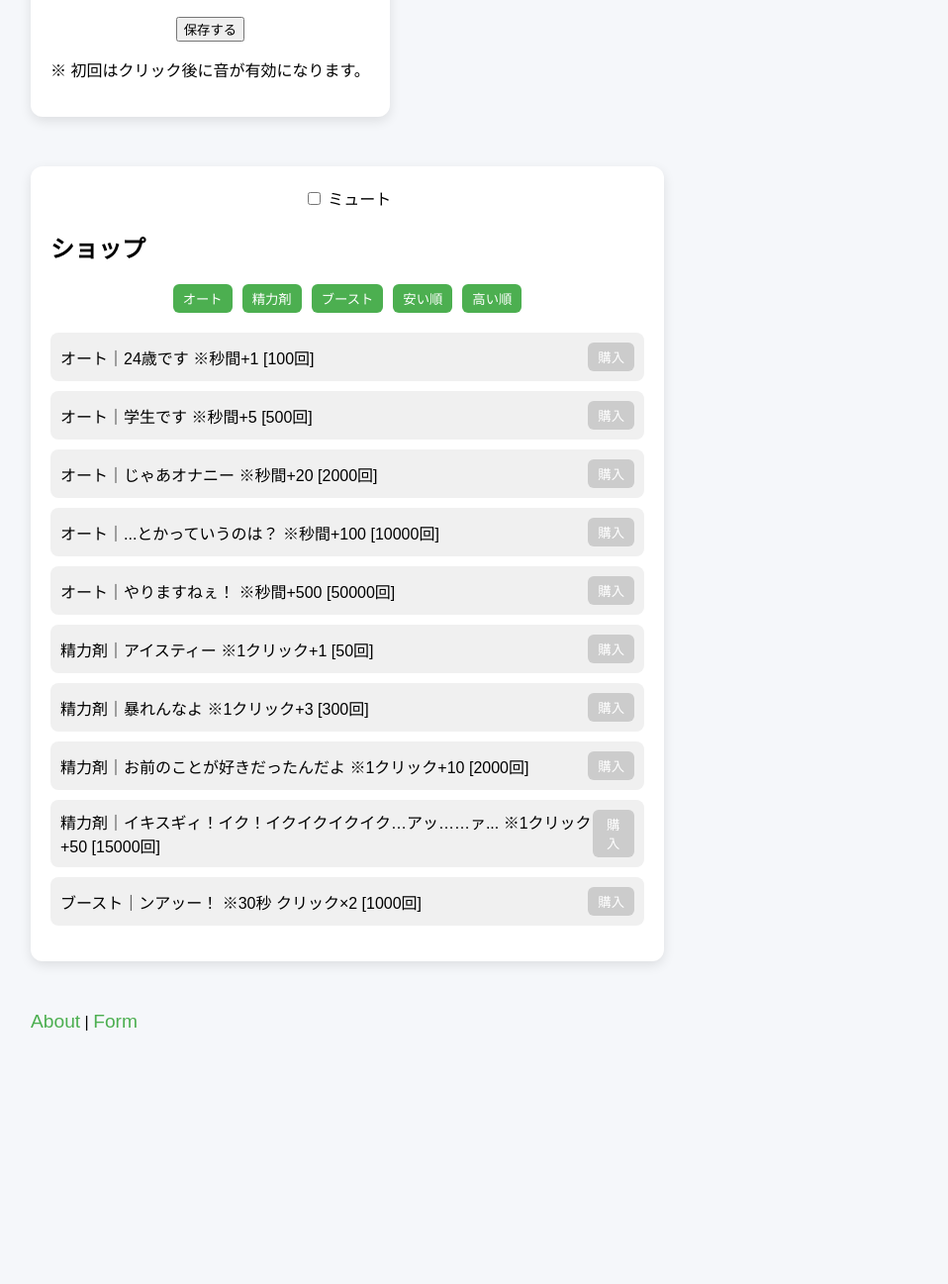
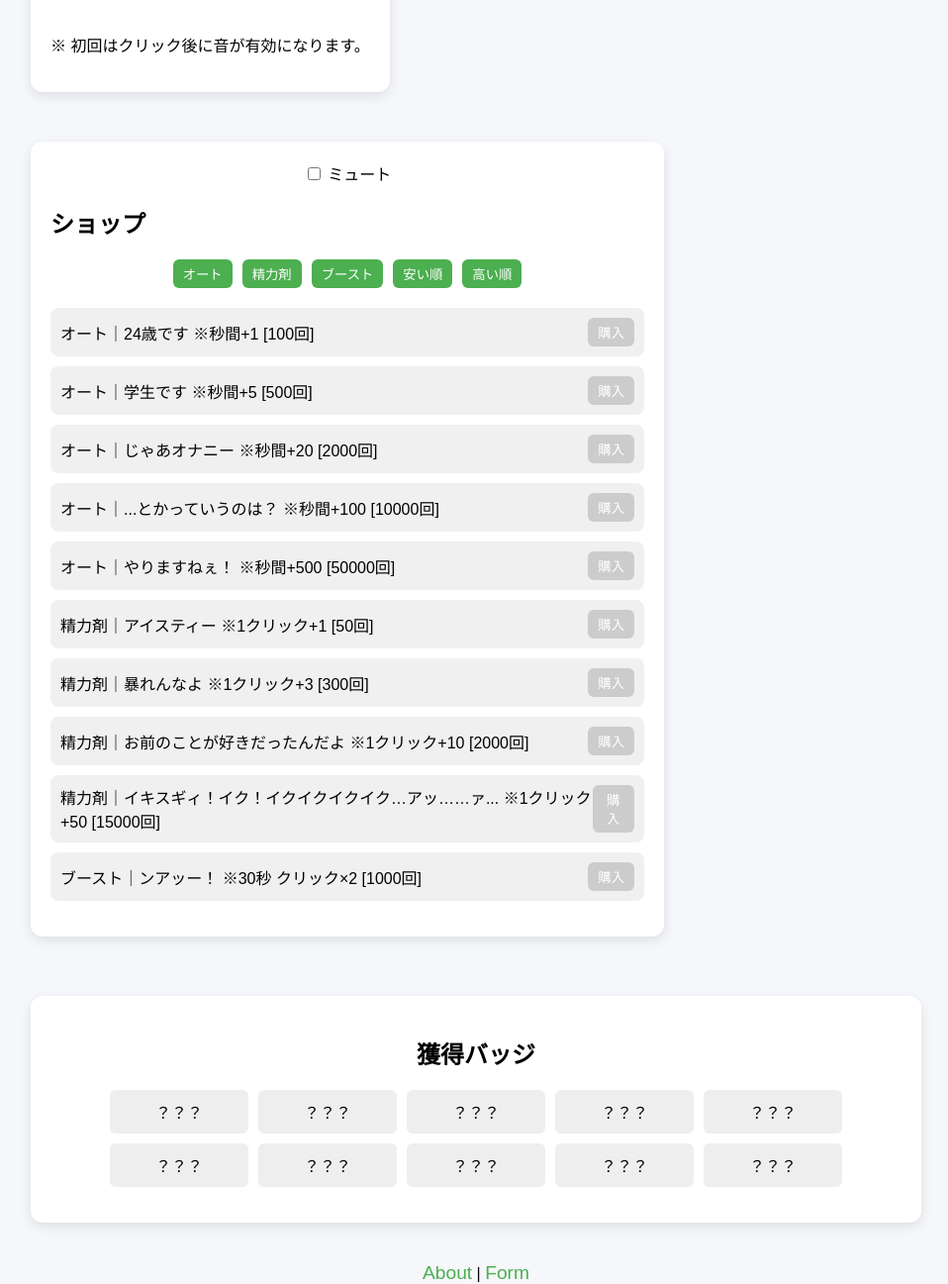
Before and after one commit to yajurenda/main, a plain HTML site: page index.html in a window 1280 px wide. Shown: the part 845-2142 px from the top of the page at 99% size, without its empty margins (159-1117 px from the left). Before the commit the page ends 1908 px from the top, so only its background shows below. Drawn offline with Linux system fonts and the light colour scheme.

Commit message:
Update index.html

```diff
--- a/index.html
+++ b/index.html
@@ -25,12 +25,6 @@
         <img src="click.png" alt="クリック" />
       </button>
 
-      <!-- 保存ボタン -->
-      <div id="save-container">
-        <button id="save-btn" class="save-button">保存する</button>
-        <span id="save-status" class="save-status"></span>
-      </div>
-
       <p class="tip">※ 初回はクリック後に音が有効になります。</p>
     </section>
 
@@ -50,11 +44,20 @@
       <ul id="shop-list"></ul>
     </aside>
 
-    <footer>
-      <a href="about.html">About</a> |
-      <a href="form.html">Form</a>
-    </footer>
+    <!-- バッジ一覧 -->
+    <aside class="badges">
+      <h2>獲得バッジ</h2>
+      <ul id="badge-list"></ul>
+    </aside>
   </main>
+
+  <footer>
+    <a href="about.html">About</a> |
+    <a href="form.html">Form</a>
+  </footer>
+
+  <!-- バッジ通知（右下固定） -->
+  <div id="badge-notification" class="badge-notification hidden"></div>
 
   <script src="script.js"></script>
 </body>
```
